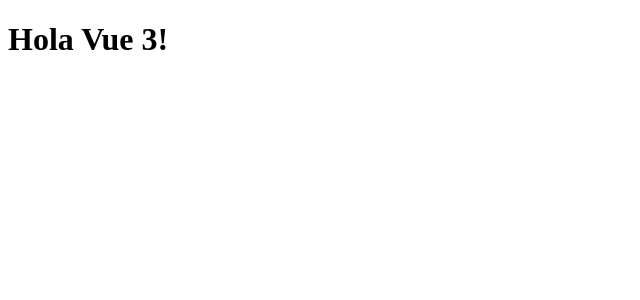
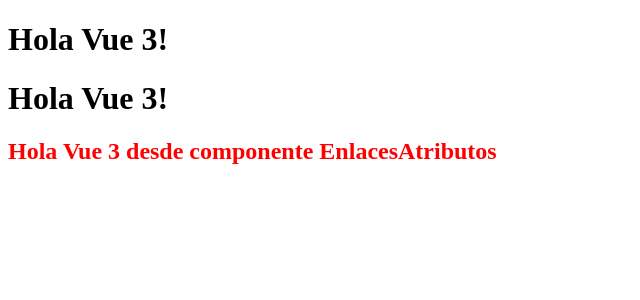
Before and after one commit to NEBULA1978/APUNTESVUE3, a Vue app: page / in a window 1280 px wide. Shown: the top 300 px of the page, without its empty margins (0-640 px from the left). Built offline with nearby package versions, Linux system fonts and the light colour scheme.

Commit message:
IniciCreando componente Enlaces de atributos

```diff
--- a/src/App.vue
+++ b/src/App.vue
@@ -2,8 +2,10 @@
   <div>
     <MiComponente />
   </div>
+  <EnlacesAtributos />
 </template>
 
 <script setup>
 import MiComponente from './components/MiComponente.vue';
+import EnlacesAtributos from './components/EnlacesAtributos.vue';
 </script>
--- /dev/null
+++ b/src/components/EnlacesAtributos.vue
@@ -0,0 +1,11 @@
+<template>
+    <h1>Hola {{ name }}!</h1>
+    <h2 v-bind:style="styleColor">Hola {{ name }} desde componente EnlacesAtributos</h2>
+    <!-- Forma abreviada v-bind -->
+    <!-- <h2 :style="styleColor">Hola {{ name }}</h2> -->
+</template>
+
+<script setup>
+const name = "Vue 3";
+const styleColor = "color: red;";
+</script>
```
